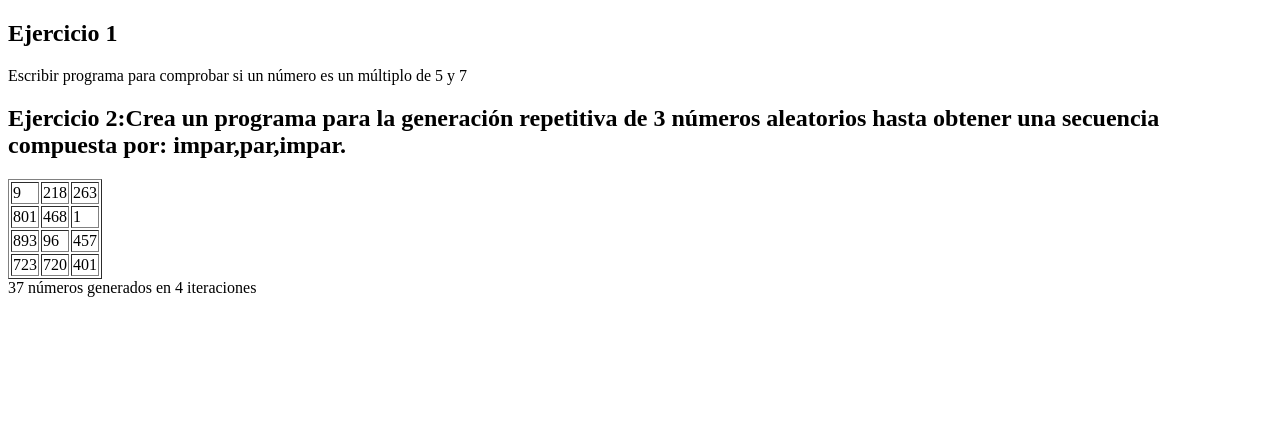
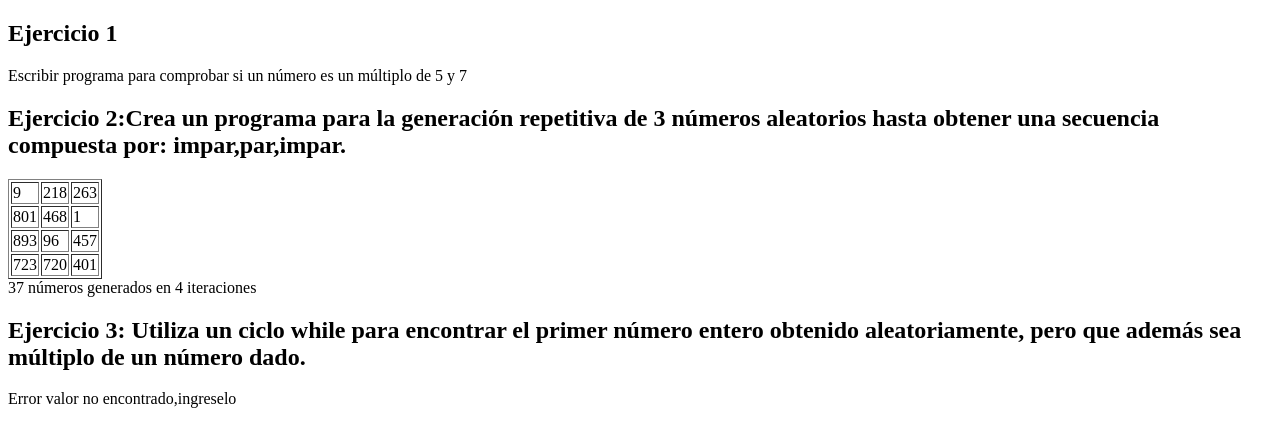
Before and after one commit to RM4862/practicas-php, a PHP site: page / in a window 1280 px wide. Shown: the top 447 px of the page. Run offline with PHP 8.4, Linux system fonts and the light colour scheme.

Commit message:
index php ejercicio 3 cargado

```diff
--- a/practicas/p04/index.php
+++ b/practicas/p04/index.php
@@ -69,6 +69,28 @@
             echo "$numeros_obtenidos números generados en $iteraciones iteraciones";
         ?>
 
+        <h2>Ejercicio 3:  Utiliza un ciclo while para encontrar el primer número entero obtenido aleatoriamente,
+            pero que además sea múltiplo de un número dado.</h2>
+            <?php
+                if (isset($_GET['numero'])) { /*verificamos si hay un numero dentro de la peticion al servidor dado en la URL.
+                     importante definirlo en la URL como index.php?numero=78 y no index.php?num=78 por ejemplo sino se cambia el nombre de la variable ['numero']*/
+                    $num_ingresado = (int)$_GET['numero'];///convertimos el numero de la URL en una variable entera
+                } else {
+                    echo "Error valor no encontrado,ingreselo";
+                    exit;
+                }
+
+                $num_rand = rand(1, 1000); // Inicializamos esta variable que sera verificado en el where
+
+                while ($num_rand % $num_ingresado !== 0) {
+                    $num_rand = rand(1, 1000); // si el primer numero resulta no ser multiplo se genera otro
+                }
+
+                echo "$num_rand es el primer multiplo de: $num_ingresado";
+            ?>
+
+
+
 
 </body>
 </html>
```
Also changed, not shown: practicas/p04/formularios.php (added). Lines whose indentation alone changed are shown as unchanged.
